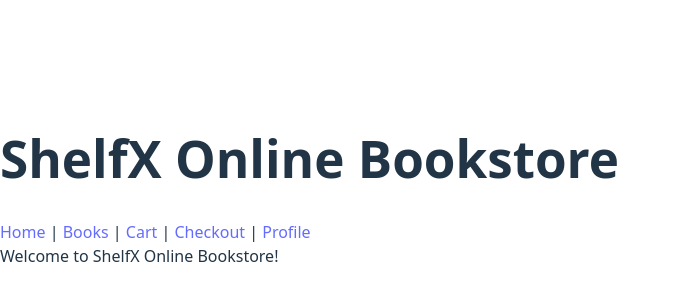
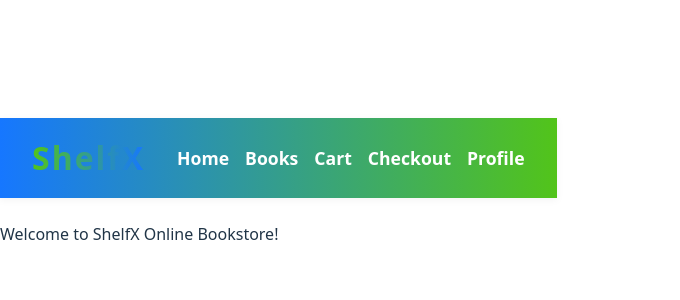
Before and after one commit to Julian-jh/ShelfX, a React (Vite) app: page / in a window 1280 px wide. Shown: the part 218-518 px from the top of the page, without its empty margins (0-680 px from the left). Built offline with nearby package versions, Linux system fonts and the light colour scheme.

Commit message:
udpate ui

```diff
--- a/src/App.jsx
+++ b/src/App.jsx
@@ -9,14 +9,32 @@ function App() {
 	return (
 		<BrowserRouter>
 					<div>
-				<h1>ShelfX Online Bookstore</h1>
-				<nav>
-					<Link to="/">Home</Link> |{' '}
-					<Link to="/books">Books</Link> |{' '}
-					<Link to="/cart">Cart</Link> |{' '}
-					<Link to="/checkout">Checkout</Link> |{' '}
-					<Link to="/profile">Profile</Link>
+						<header style={{
+							display: 'flex',
+							alignItems: 'center',
+							background: 'linear-gradient(90deg, #1677FF 0%, #52C41A 100%)',
+							color: 'white',
+							padding: '16px 32px',
+							marginBottom: '24px',
+							boxShadow: '0 2px 8px rgba(0,0,0,0.05)'
+						}}>
+							<span style={{
+								fontSize: '2rem',
+								fontWeight: 'bold',
+								letterSpacing: '2px',
+								background: 'linear-gradient(90deg, #52C41A 0%, #1677FF 100%)',
+								WebkitBackgroundClip: 'text',
+								WebkitTextFillColor: 'transparent',
+								marginRight: '32px'
+							}}>ShelfX</span>
+							<nav style={{ fontSize: '1.1rem' }}>
+								<Link to="/" style={{ color: 'white', marginRight: '16px', textDecoration: 'none', fontWeight: 'bold' }}>Home</Link>
+								<Link to="/books" style={{ color: 'white', marginRight: '16px', textDecoration: 'none', fontWeight: 'bold' }}>Books</Link>
+								<Link to="/cart" style={{ color: 'white', marginRight: '16px', textDecoration: 'none', fontWeight: 'bold' }}>Cart</Link>
+								<Link to="/checkout" style={{ color: 'white', marginRight: '16px', textDecoration: 'none', fontWeight: 'bold' }}>Checkout</Link>
+								<Link to="/profile" style={{ color: 'white', textDecoration: 'none', fontWeight: 'bold' }}>Profile</Link>
 							</nav>
+						</header>
 						<Routes>
 							<Route path="/" element={<Home />} />
 							<Route path="/books" element={<BookList />} />
```
Lines whose indentation alone changed are shown as unchanged.
